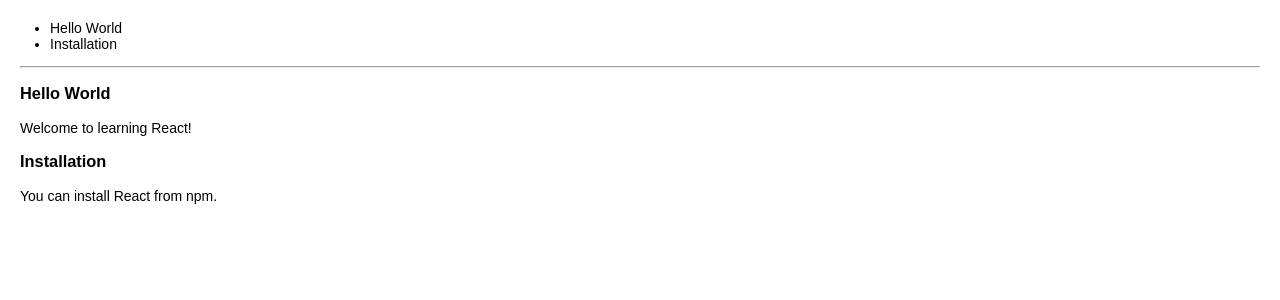
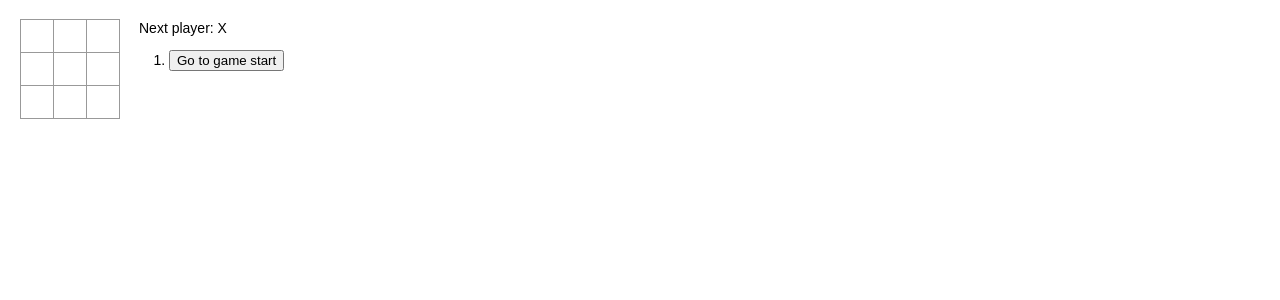
Before and after one commit to Terence625/react-project, a React (Create React App) app: page / in a window 1280 px wide. Shown: the top 300 px of the page. Built offline with nearby package versions, Linux system fonts and the light colour scheme.

Commit message:
[Wenguang] update README.md

```diff
--- a/src/index.tsx
+++ b/src/index.tsx
@@ -11,7 +11,7 @@ import NumberList from "./component/lists-and-keys/NumberList";
 import Blog from "./component/lists-and-keys/Blog";
 // ========================================
 
-// ReactDOM.render(<Game />, document.getElementById("root"));
+ReactDOM.render(<Game />, document.getElementById("root"));
 
 // ReactDOM.render(<App />, document.getElementById("root"));
 
@@ -29,8 +29,8 @@ import Blog from "./component/lists-and-keys/Blog";
 // const numbers = [1, 2, 3, 4, 5];
 // ReactDOM.render(<NumberList numbers={numbers} />, document.getElementById("root"));
 
-const posts = [
-  { id: 1, title: "Hello World", content: "Welcome to learning React!" },
-  { id: 2, title: "Installation", content: "You can install React from npm." },
-];
-ReactDOM.render(<Blog posts={posts} />, document.getElementById("root"));
+// const posts = [
+//   { id: 1, title: "Hello World", content: "Welcome to learning React!" },
+//   { id: 2, title: "Installation", content: "You can install React from npm." },
+// ];
+// ReactDOM.render(<Blog posts={posts} />, document.getElementById("root"));
```
Also changed, not shown: 1 other file (tests, documents, lock files or other folders).
